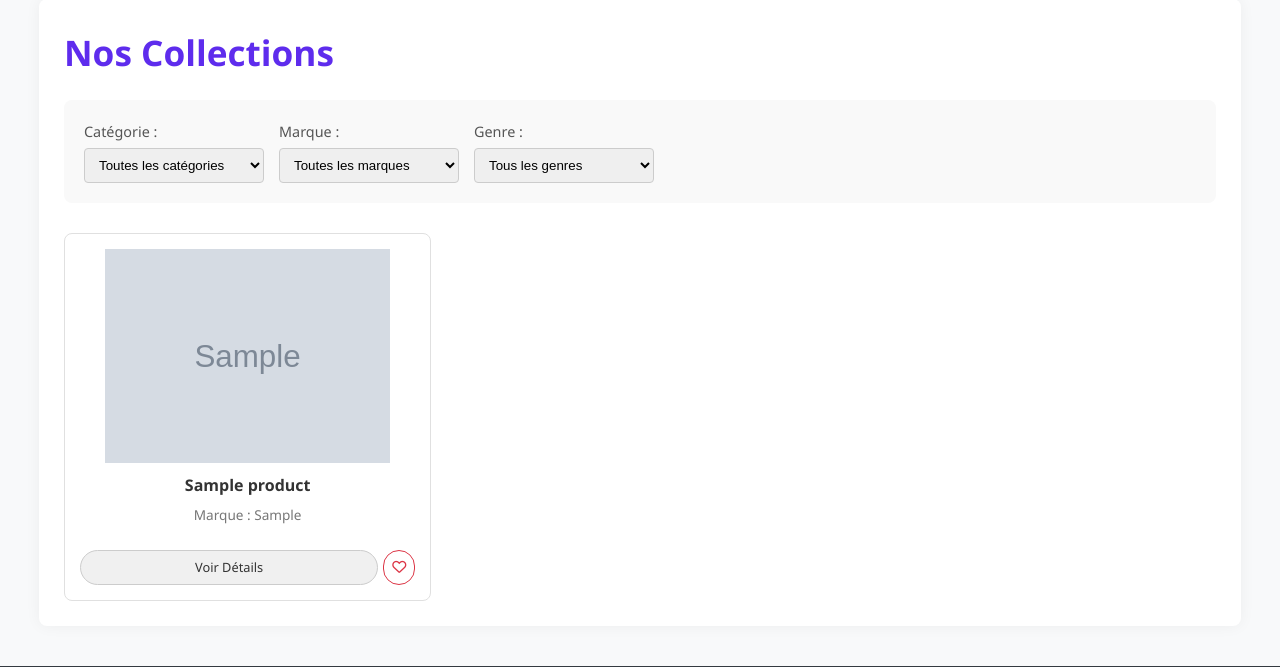
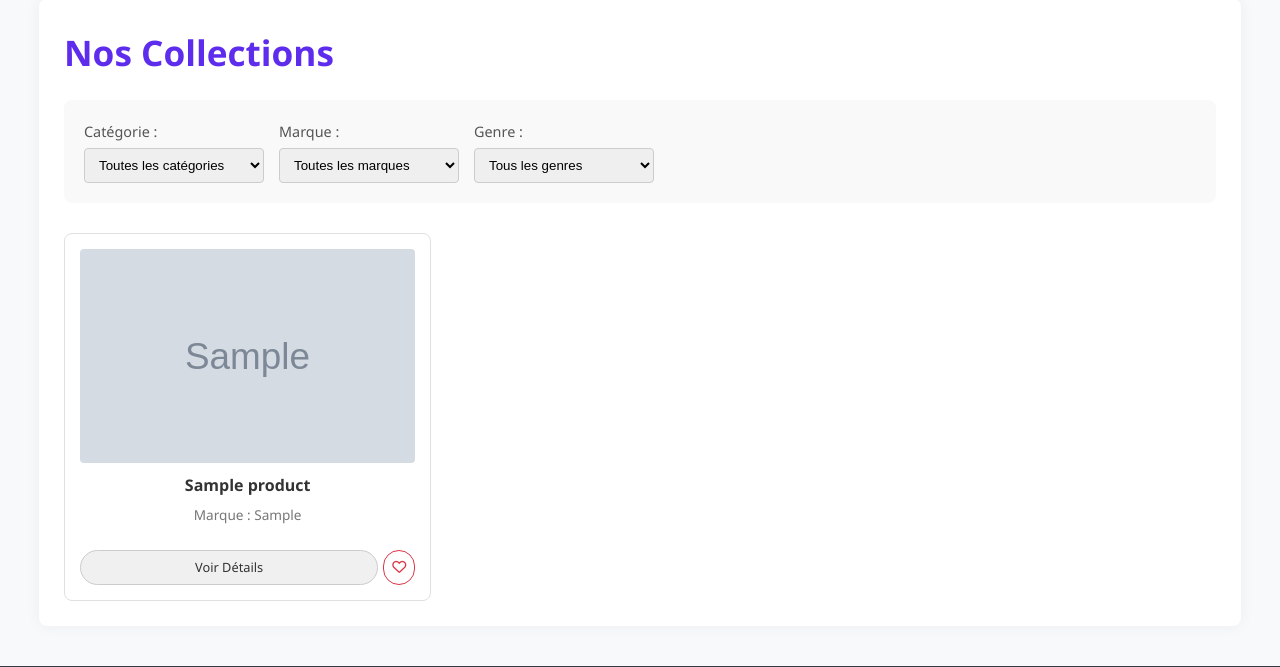
Before and after one commit to Doug-web/pr7, a Flask app: page /products in a window 1280 px wide. Shown: the part 97-764 px from the top of the page. Run offline with Flask 3, Linux system fonts and the light colour scheme; tables that the repository leaves empty hold one stand-in row (values such as "Sample post"); grey boxes marked "Sample" are stand-in pictures; some libraries are stand-ins or nearby versions.

Commit message:
Update style.css

```diff
--- a/static/css/style.css
+++ b/static/css/style.css
@@ -1,5 +1,3 @@
-
-
 /* --- START OF FILE style.css (VERSION FINALE CORRIGÉE ET RESPONSIVE) --- */
 
 /* --- STYLES GÉNÉRAUX --- */
@@ -239,22 +237,25 @@
     min-height: 0;
 }
 
+/* L'image remplit maintenant complètement son conteneur. */
 .product-image-wrapper img {
     position: absolute;
     top: 0;
     left: 0;
     width: 100%;
     height: 100%;
-    object-fit: contain;
-    transform: none;
+    /* MODIFIÉ: 'cover' garantit que l'image remplit tout l'espace,
+       quitte à être rognée si les proportions diffèrent. */
+    object-fit: cover;
+    /* On réactive la transition pour un effet de zoom fluide. */
     transition: transform 0.3s ease;
 }
 
+/* On peut maintenant réactiver l'effet de zoom au survol pour un rendu plus dynamique. */
 .product-card:hover .product-image-wrapper img {
-    transform: none;
+    /* Un léger zoom est appliqué au survol. */
+    transform: scale(1.05);
 }
-
-/* ========== DÉBUT DE LA MODIFICATION ========== */
 
 .product-card h3 {
     /* MODIFIÉ: Réduction de la taille de la police */
@@ -274,7 +275,6 @@
     color: #777;
     margin: 0 0 5px 0;
 }
-/* La classe .price a été retirée du HTML, mais on la laisse au cas où. */
 .product-card .price {
     font-size: 1.1em;
     font-weight: bold;
@@ -296,9 +296,6 @@
     /* MODIFIÉ: Réduction de la taille de la police */
     font-size: 0.8em;
 }
-
-/* ========== FIN DE LA MODIFICATION ========== */
-
 .product-card-actions .btn-details {
     flex-grow: 1;
 }
@@ -306,8 +303,6 @@
     font-size: 1.1em;
     margin-right: 0;
 }
-
-/* --- LE RESTE DU CSS RESTE INCHANGÉ --- */
 
 /* --- PAGE DÉTAIL PRODUIT --- */
 .product-detail-page {
```
